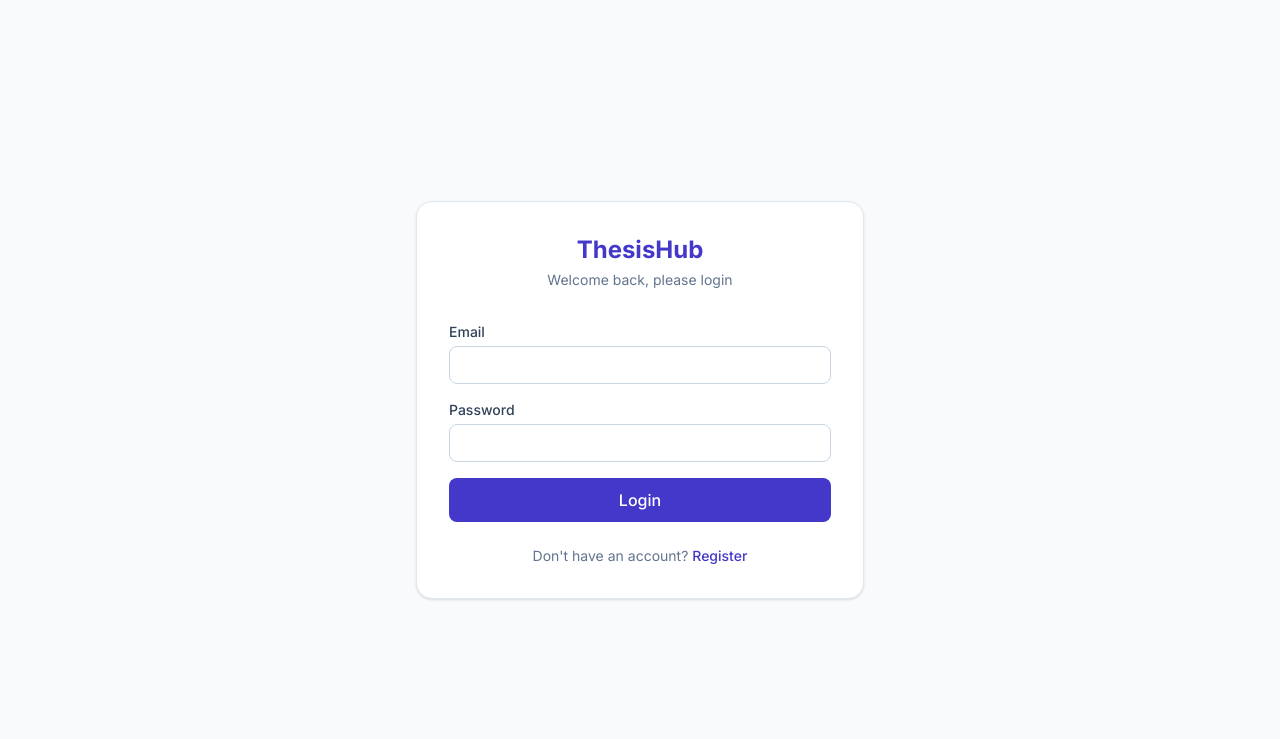
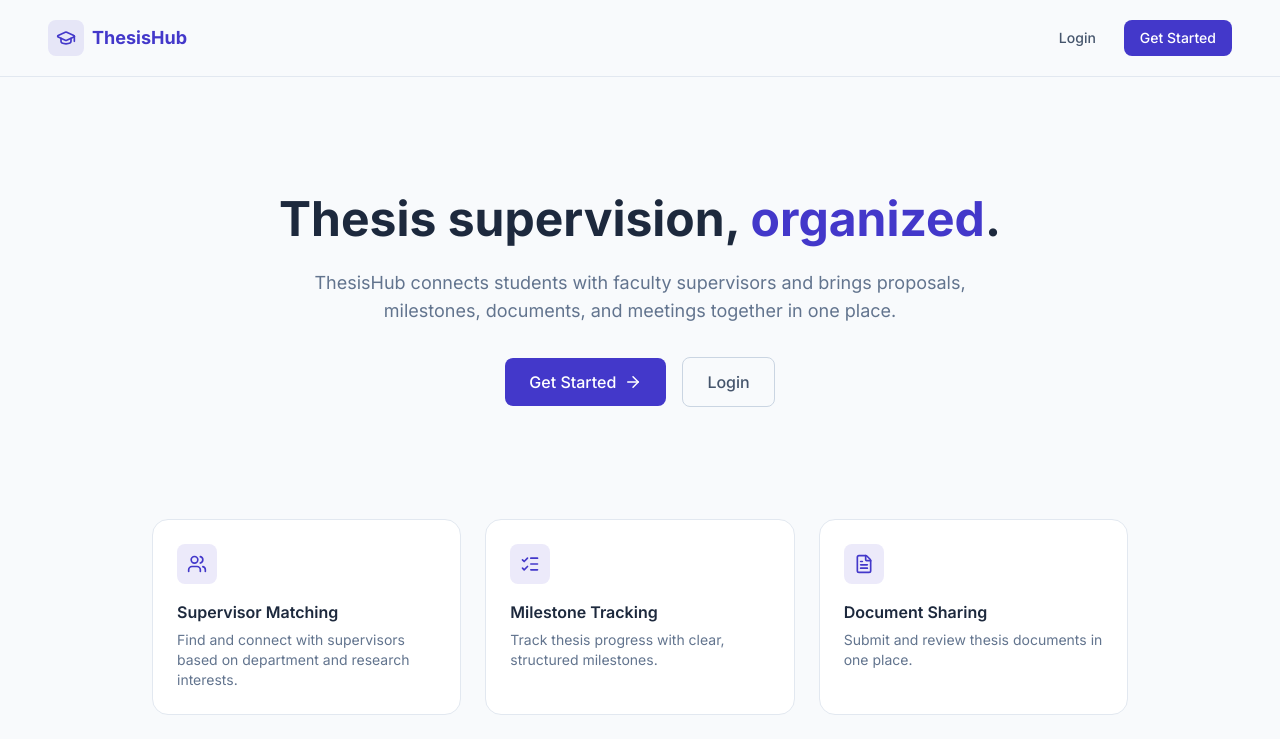
Before and after one commit to zoyarasool/thesishub, a React (Vite) app in the folder client/: page / in a window 1280 px wide. Before the commit this address led to /login. Shown: the top 739 px of the page. Built offline with nearby package versions, Linux system fonts and the light colour scheme.

Commit message:
Add landing page

```diff
--- a/client/src/App.jsx
+++ b/client/src/App.jsx
@@ -1,5 +1,6 @@
 import { Routes, Route, Navigate } from 'react-router-dom'
 import { Toaster } from 'react-hot-toast'
+import Landing from './pages/Landing'
 import Login from './pages/auth/Login'
 import Register from './pages/auth/Register'
 import StudentDashboard from './pages/student/StudentDashboard'
@@ -12,7 +13,7 @@ function App() {
     <div className="min-h-screen bg-slate-50 dark:bg-slate-950">
       <Toaster position="top-right" />
       <Routes>
-        <Route path="/" element={<Navigate to="/login" replace />} />
+        <Route path="/" element={<Landing />} />
         <Route path="/login" element={<Login />} />
         <Route path="/register" element={<Register />} />
         <Route
--- /dev/null
+++ b/client/src/pages/Landing.jsx
@@ -0,0 +1,88 @@
+import { Link } from 'react-router-dom'
+import { GraduationCap, Users, ListChecks, FileText, Calendar, Bell, ArrowRight } from 'lucide-react'
+
+const features = [
+  { icon: Users, title: 'Supervisor Matching', desc: 'Find and connect with supervisors based on department and research interests.' },
+  { icon: ListChecks, title: 'Milestone Tracking', desc: 'Track thesis progress with clear, structured milestones.' },
+  { icon: FileText, title: 'Document Sharing', desc: 'Submit and review thesis documents in one place.' },
+  { icon: Calendar, title: 'Meeting Scheduling', desc: 'Schedule and keep a history of supervision meetings.' },
+  { icon: Bell, title: 'Real-time Notifications', desc: 'Stay updated on request approvals and important changes.' },
+  { icon: GraduationCap, title: 'Built for Academia', desc: 'Designed specifically for thesis and research supervision workflows.' },
+]
+
+export default function Landing() {
+  return (
+    <div className="min-h-screen bg-slate-50 dark:bg-slate-950">
+      {/* Nav */}
+      <nav className="flex items-center justify-between px-6 md:px-12 py-5 border-b border-slate-200 dark:border-slate-800">
+        <div className="flex items-center gap-2">
+          <div className="bg-primary/10 p-2 rounded-lg">
+            <GraduationCap className="text-primary" size={20} />
+          </div>
+          <span className="text-lg font-bold text-primary">ThesisHub</span>
+        </div>
+        <div className="flex items-center gap-3">
+          <Link
+            to="/login"
+            className="text-sm font-medium text-slate-600 dark:text-slate-300 hover:text-primary px-4 py-2"
+          >
+            Login
+          </Link>
+          <Link
+            to="/register"
+            className="text-sm font-medium bg-primary hover:bg-primary-dark text-white px-4 py-2 rounded-lg transition"
+          >
+            Get Started
+          </Link>
+        </div>
+      </nav>
+
+      {/* Hero */}
+      <section className="max-w-4xl mx-auto text-center px-6 py-20 md:py-28">
+        <h1 className="text-4xl md:text-5xl font-bold text-slate-800 dark:text-slate-100 leading-tight">
+          Thesis supervision, <span className="text-primary">organized</span>.
+        </h1>
+        <p className="text-lg text-slate-500 dark:text-slate-400 mt-5 max-w-2xl mx-auto">
+          ThesisHub connects students with faculty supervisors and brings proposals, milestones,
+          documents, and meetings together in one place.
+        </p>
+        <div className="flex items-center justify-center gap-4 mt-8">
+          <Link
+            to="/register"
+            className="flex items-center gap-2 bg-primary hover:bg-primary-dark text-white font-medium px-6 py-3 rounded-lg transition"
+          >
+            Get Started <ArrowRight size={18} />
+          </Link>
+          <Link
+            to="/login"
+            className="text-slate-600 dark:text-slate-300 font-medium px-6 py-3 rounded-lg border border-slate-300 dark:border-slate-700 hover:bg-slate-100 dark:hover:bg-slate-800 transition"
+          >
+            Login
+          </Link>
+        </div>
+      </section>
+
+      {/* Features */}
+      <section className="max-w-5xl mx-auto px-6 pb-24">
+        <div className="grid sm:grid-cols-2 lg:grid-cols-3 gap-6">
+          {features.map((f) => (
+            <div
+              key={f.title}
+              className="bg-white dark:bg-slate-900 border border-slate-200 dark:border-slate-800 rounded-2xl p-6"
+            >
+              <div className="bg-primary/10 w-10 h-10 rounded-lg flex items-center justify-center mb-4">
+                <f.icon className="text-primary" size={20} />
+              </div>
+              <h3 className="font-semibold text-slate-800 dark:text-slate-100">{f.title}</h3>
+              <p className="text-sm text-slate-500 dark:text-slate-400 mt-1.5">{f.desc}</p>
+            </div>
+          ))}
+        </div>
+      </section>
+
+      <footer className="text-center text-sm text-slate-400 dark:text-slate-600 pb-10">
+        ThesisHub — Campus Research & Thesis Collaboration Hub
+      </footer>
+    </div>
+  )
+}
```
